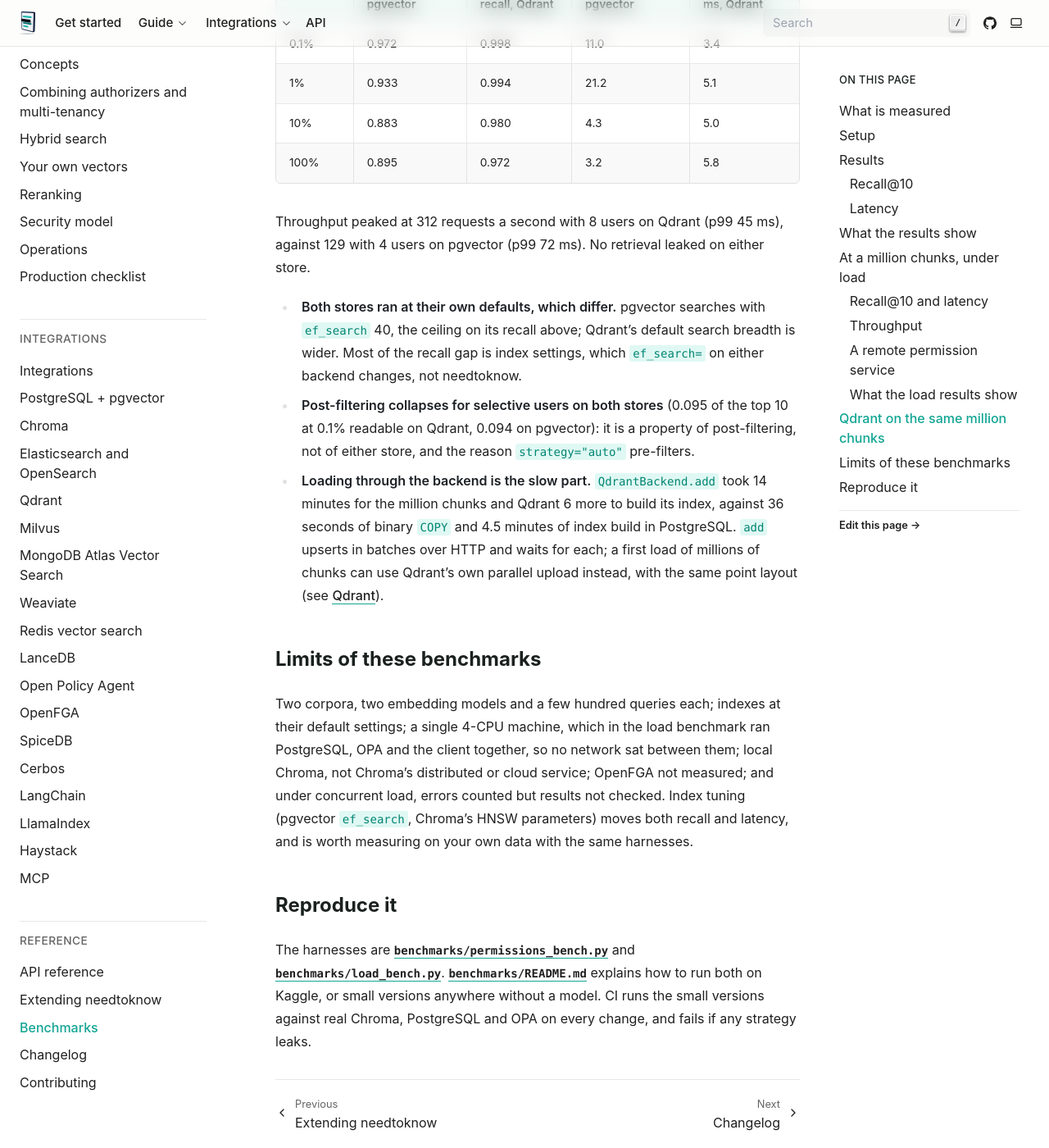
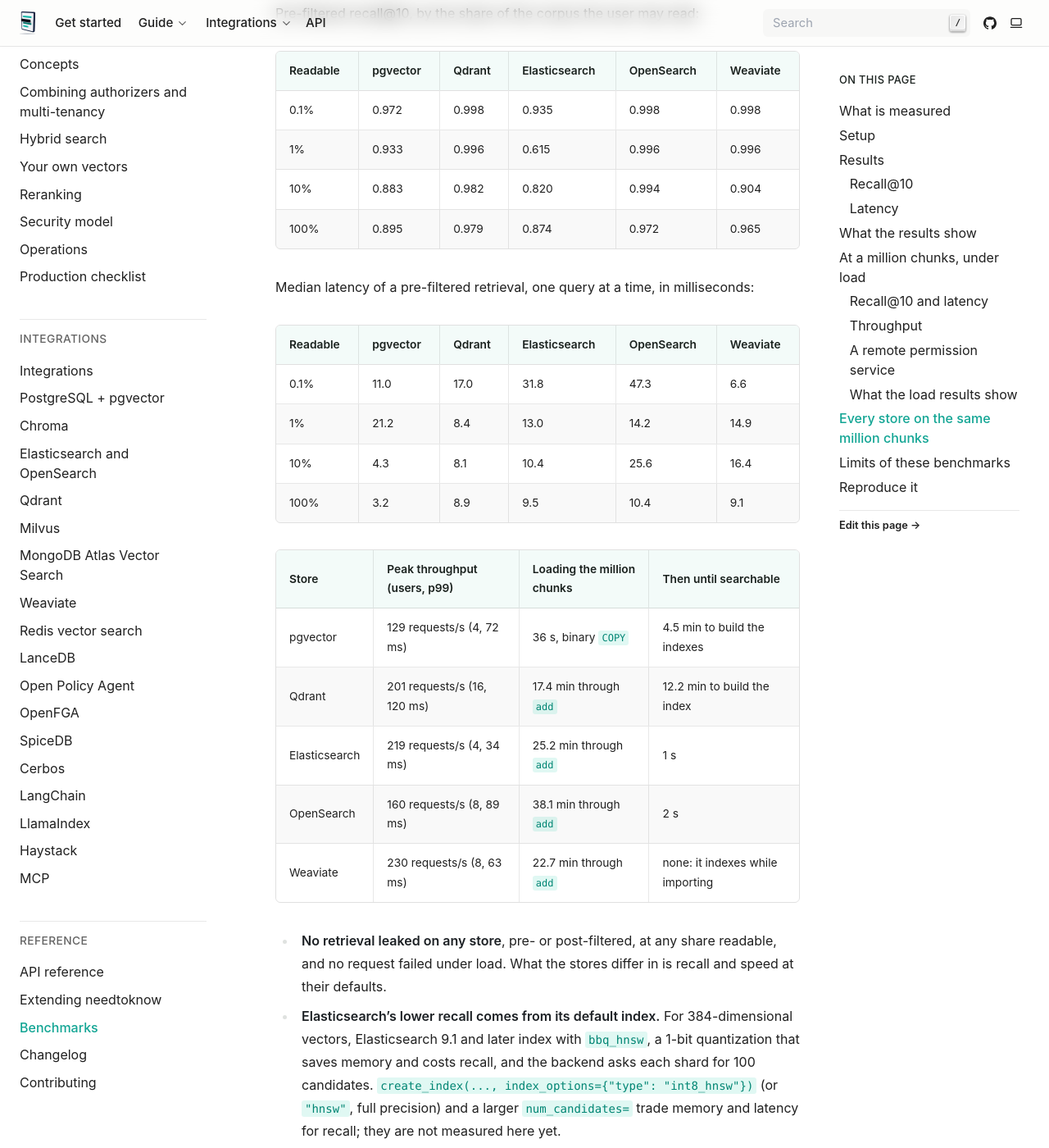
Before and after one commit to muzakkirhussain011/needtoknow, a Sphinx documentation site: the page built from docs/benchmarks.md, in a window 1280 px wide and 1400 px high, scrolled down 8512 px. Shown: the whole window at 82% size. Built offline with Sphinx 7.4.7, drawn with Linux system fonts in a browser that asks for light colours; some of the changed text lies outside the part shown.

Commit message:
bench: Qdrant, Elasticsearch, OpenSearch and Weaviate at a million chunks
The four stores, measured one after another in one Kaggle session on the
same machine, with the embeddings, questions and permissions of the pgvector
run. No retrieval leaked on any store and no request failed under load.
Elasticsearch's pre-filtered recall is lower at its defaults (bbq_hnsw
quantization for 384 dimensions, 100 candidates per shard); the docs say so
and name the settings that trade memory and latency for recall, which are
not measured yet. The repeat Qdrant run agrees on recall and not on speed,
on a different machine, so the docs compare stores within one session.

```diff
--- a/docs/benchmarks.md
+++ b/docs/benchmarks.md
@@ -241,44 +241,76 @@
 filter was fetched from OPA once a minute rather than once per query. The price is that a revoked
 permission can take up to the `ttl` to apply (see [Operations](operations.md)).
 
-## Qdrant on the same million chunks
+## Every store on the same million chunks
 
-The same million vectors, questions and permissions, loaded through `QdrantBackend` into Qdrant
-1.19.2 at its default settings, and measured the same way on the same Kaggle machine type (4 CPUs,
-shared by the store and the benchmark's client). Run on 2026-10-17 with
+The same million vectors, questions and permissions, loaded through each store's needtoknow backend
+at the store's own default settings, and measured the same way on a Kaggle machine with 4 CPUs
+shared by the store and the benchmark's client. Qdrant, Elasticsearch, OpenSearch and Weaviate ran
+one after another in one session on one machine, on 2026-10-17, with
 [`kaggle_stores.ipynb`](https://github.com/muzakkirhussain011/needtoknow/blob/main/benchmarks/kaggle_stores.ipynb);
-every number is in the [full results](https://github.com/muzakkirhussain011/needtoknow/blob/main/benchmarks/results/msmarco-1m-qdrant.md).
+pgvector ran in an earlier session. Every number is in the full results:
+[four stores](https://github.com/muzakkirhussain011/needtoknow/blob/main/benchmarks/results/msmarco-1m-every-store.md),
+[pgvector](https://github.com/muzakkirhussain011/needtoknow/blob/main/benchmarks/results/msmarco-1m-bge-small.md)
+and an [earlier Qdrant run](https://github.com/muzakkirhussain011/needtoknow/blob/main/benchmarks/results/msmarco-1m-qdrant.md).
 
-| Readable | Prefilter recall, pgvector | Prefilter recall, Qdrant | Prefilter p50 ms, pgvector | Prefilter p50 ms, Qdrant |
-|---|---|---|---|---|
-| 0.1% | 0.972 | 0.998 | 11.0 | 3.4 |
-| 1% | 0.933 | 0.994 | 21.2 | 5.1 |
-| 10% | 0.883 | 0.980 | 4.3 | 5.0 |
-| 100% | 0.895 | 0.972 | 3.2 | 5.8 |
+Pre-filtered recall@10, by the share of the corpus the user may read:
 
-Throughput peaked at 312 requests a second with 8 users on Qdrant (p99 45 ms), against 129 with 4
-users on pgvector (p99 72 ms). No retrieval leaked on either store.
+| Readable | pgvector | Qdrant | Elasticsearch | OpenSearch | Weaviate |
+|---|---|---|---|---|---|
+| 0.1% | 0.972 | 0.998 | 0.935 | 0.998 | 0.998 |
+| 1% | 0.933 | 0.996 | 0.615 | 0.996 | 0.996 |
+| 10% | 0.883 | 0.982 | 0.820 | 0.994 | 0.904 |
+| 100% | 0.895 | 0.979 | 0.874 | 0.972 | 0.965 |
 
-- **Both stores ran at their own defaults, which differ.** pgvector searches with `ef_search` 40,
-  the ceiling on its recall above; Qdrant's default search breadth is wider. Most of the recall gap
-  is index settings, which `ef_search=` on either backend changes, not needtoknow.
-- **Post-filtering collapses for selective users on both stores** (0.095 of the top 10 at 0.1%
-  readable on Qdrant, 0.094 on pgvector): it is a property of post-filtering, not of either store,
-  and the reason `strategy="auto"` pre-filters.
-- **Loading through the backend is the slow part.** `QdrantBackend.add` took 14 minutes for the
-  million chunks and Qdrant 6 more to build its index, against 36 seconds of binary `COPY` and 4.5
-  minutes of index build in PostgreSQL. `add` upserts in batches over HTTP and waits for each; a
-  first load of millions of chunks can use Qdrant's own parallel upload instead, with the same
-  point layout (see [Qdrant](integrations/qdrant.md)).
+Median latency of a pre-filtered retrieval, one query at a time, in milliseconds:
+
+| Readable | pgvector | Qdrant | Elasticsearch | OpenSearch | Weaviate |
+|---|---|---|---|---|---|
+| 0.1% | 11.0 | 17.0 | 31.8 | 47.3 | 6.6 |
+| 1% | 21.2 | 8.4 | 13.0 | 14.2 | 14.9 |
+| 10% | 4.3 | 8.1 | 10.4 | 25.6 | 16.4 |
+| 100% | 3.2 | 8.9 | 9.5 | 10.4 | 9.1 |
+
+| Store | Peak throughput (users, p99) | Loading the million chunks | Then until searchable |
+|---|---|---|---|
+| pgvector | 129 requests/s (4, 72 ms) | 36 s, binary `COPY` | 4.5 min to build the indexes |
+| Qdrant | 201 requests/s (16, 120 ms) | 17.4 min through `add` | 12.2 min to build the index |
+| Elasticsearch | 219 requests/s (4, 34 ms) | 25.2 min through `add` | 1 s |
+| OpenSearch | 160 requests/s (8, 89 ms) | 38.1 min through `add` | 2 s |
+| Weaviate | 230 requests/s (8, 63 ms) | 22.7 min through `add` | none: it indexes while importing |
+
+- **No retrieval leaked on any store**, pre- or post-filtered, at any share readable, and no request
+  failed under load. What the stores differ in is recall and speed at their defaults.
+- **Elasticsearch's lower recall comes from its default index.** For 384-dimensional vectors,
+  Elasticsearch 9.1 and later index with `bbq_hnsw`, a 1-bit quantization that saves memory and
+  costs recall, and the backend asks each shard for 100 candidates. `create_index(...,
+  index_options={"type": "int8_hnsw"})` (or `"hnsw"`, full precision) and a larger
+  `num_candidates=` trade memory and latency for recall; they are not measured here yet.
+- **Post-filtering collapses for selective users on every store** (0.093 to 0.095 of the top 10 at
+  0.1% readable): it is a property of post-filtering, not of any store, and the reason
+  `strategy="auto"` pre-filters.
+- **The two Qdrant runs agree on recall but not on speed.** The earlier session measured 312
+  requests a second and a 3.4 ms median at 0.1% readable; this one 201 and 17.0 ms. Kaggle gave the
+  sessions different machines (the first had GPUs attached), so compare stores within one session,
+  and measure capacity on your own hardware.
+- **Under load on 4 shared CPUs, Elasticsearch peaked early**: its throughput fell after 4 users and
+  its p99 reached 1,074 ms at 16. Qdrant, OpenSearch and Weaviate stayed close to their peak at 16
+  users.
+- **Loading through a backend is the slow part on every store**: 17 to 38 minutes for the million
+  chunks through each backend's batched writes over HTTP, against 36 seconds of binary `COPY` into
+  PostgreSQL. For a first load of millions of chunks, a store's own bulk loader can write the
+  same layout (each [integration page](integrations/index.md) describes it), and `add` and
+  `set_metadata` keep it current afterwards.
 
 ## Limits of these benchmarks
 
 Two corpora, two embedding models and a few hundred queries each; indexes at their default
-settings; a single 4-CPU machine, which in the load benchmark ran PostgreSQL, OPA and the client
+settings; a single 4-CPU machine, which in the load benchmark ran the store, OPA and the client
 together, so no network sat between them; local Chroma, not Chroma's distributed or cloud service;
-OpenFGA not measured; and under concurrent load, errors counted but results not checked. Index
-tuning (pgvector `ef_search`, Chroma's HNSW parameters) moves both recall and latency, and is worth
-measuring on your own data with the same harnesses.
+Milvus, MongoDB Atlas, Redis and LanceDB not yet measured at a million chunks; OpenFGA not
+measured; and under concurrent load, errors counted but results not checked. Index tuning (pgvector
+`ef_search`, Elasticsearch's index type and `num_candidates`, Chroma's HNSW parameters) moves both
+recall and latency, and is worth measuring on your own data with the same harnesses.
 
 ## Reproduce it
 
```
Also changed, not shown: README.md (+3 -1 lines), benchmarks/results/msmarco-1m-every-store.md (added, +139 -0 lines), docs/integrations/index.md (+2 -1 lines).
